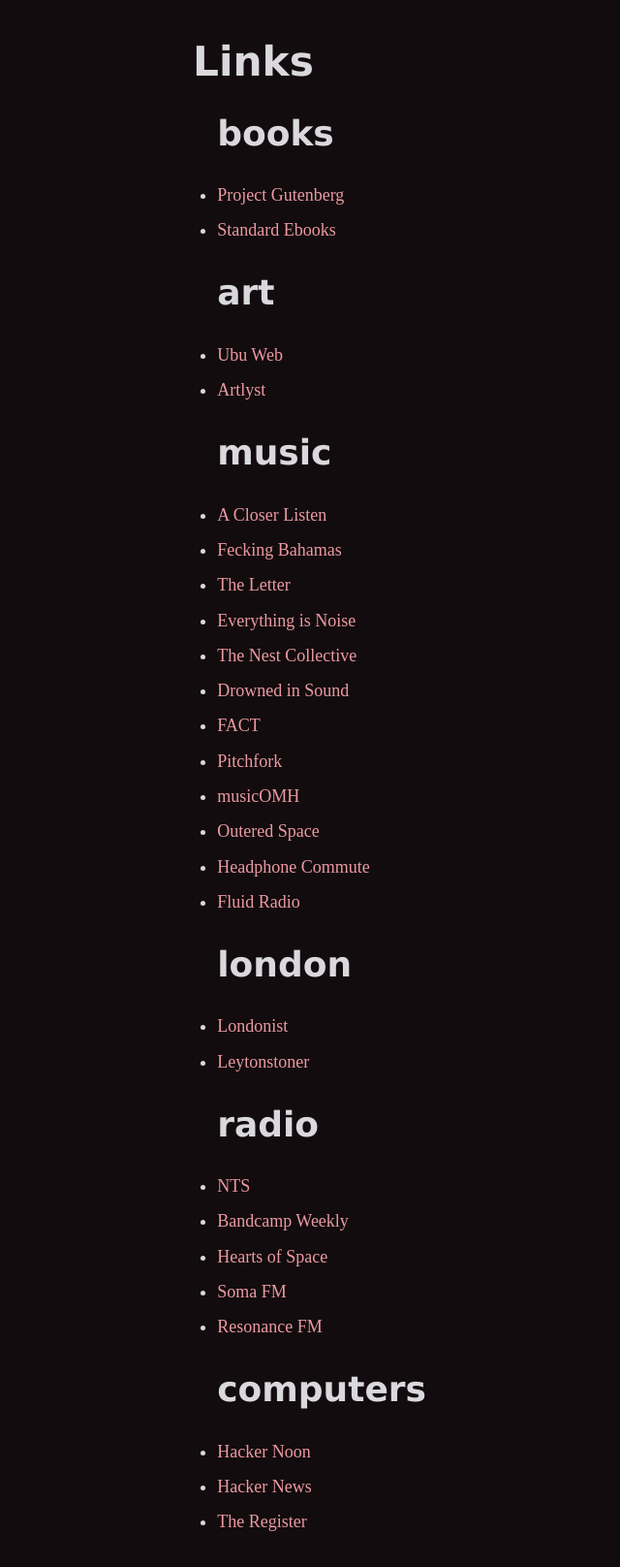
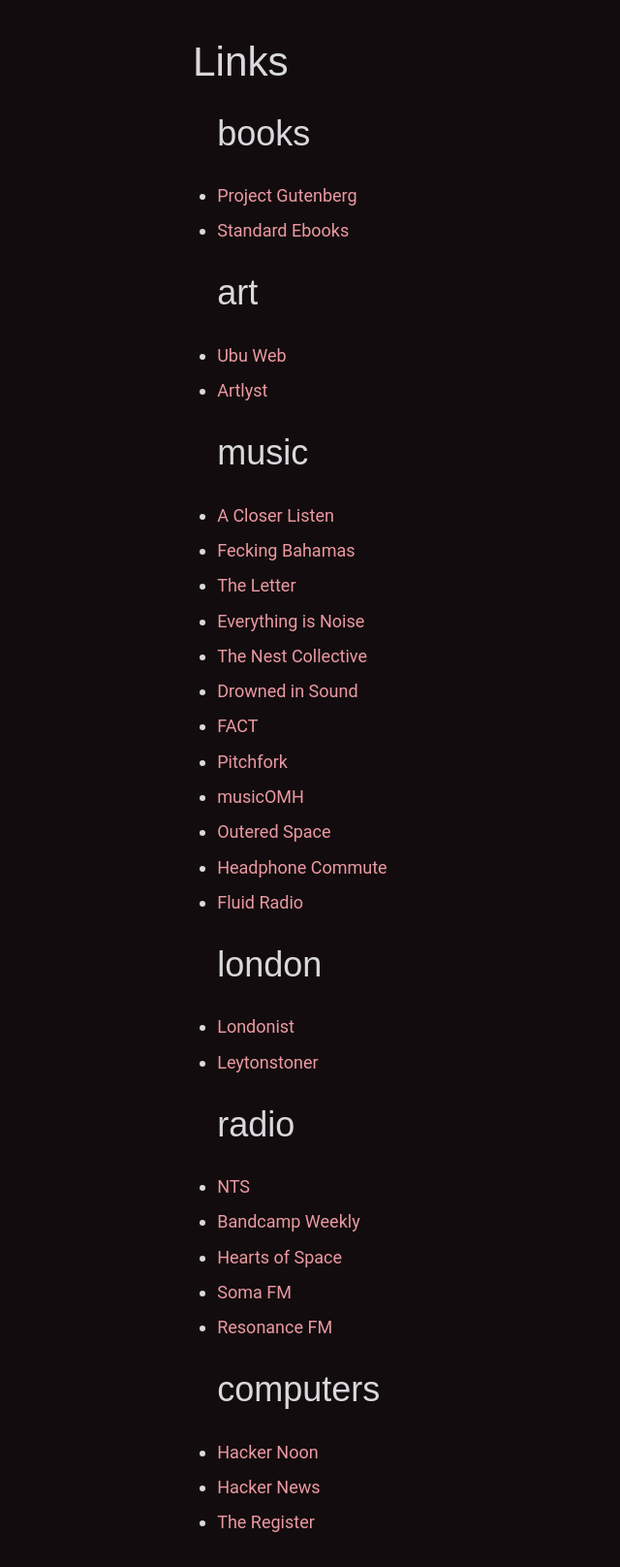
Before and after one commit to edclements/website, a Jekyll site: the page built from links.html, in a window 1280 px wide. Shown: the whole page at 97% size, without its empty margins (99-739 px from the left). Built offline with Jekyll 4.4.1, drawn with Linux system fonts in a browser that asks for light colours; nearby versions of some CDN libraries.

Commit message:
Add fonts

```diff
--- a/_layouts/default.html
+++ b/_layouts/default.html
@@ -7,6 +7,16 @@
     <link rel="stylesheet" href="/sakura.css" type="text/css">
     <link rel="stylesheet" href="/sakura-vader.css" type="text/css">
     <link rel="stylesheet" href="https://use.fontawesome.com/releases/v5.8.1/css/all.css" integrity="sha384-50oBUHEmvpQ+1lW4y57PTFmhCaXp0ML5d60M1M7uH2+nqUivzIebhndOJK28anvf" crossorigin="anonymous">
+    <link rel="preload" href="https://fonts.googleapis.com/css?family=Montserrat|Roboto">
+    <style>
+      * {
+        font-family: 'Roboto', sans-serif;
+      }
+      h1, h2 {
+        font-family: 'Montserrat', sans-serif;
+        font-weight: normal;
+      }
+    </style>
   </head>
   <body>
     {% if page.title != 'Home' -%}
```
